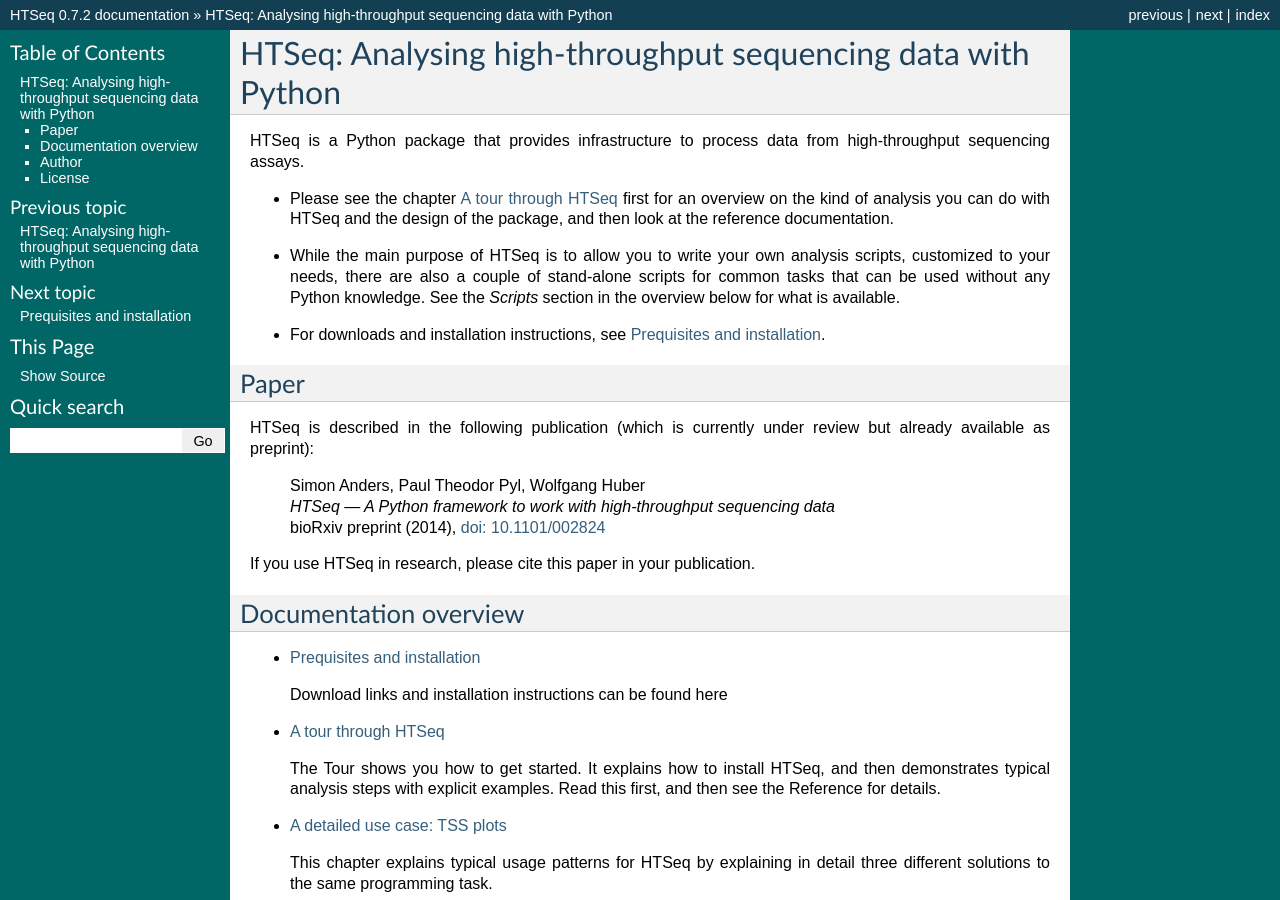
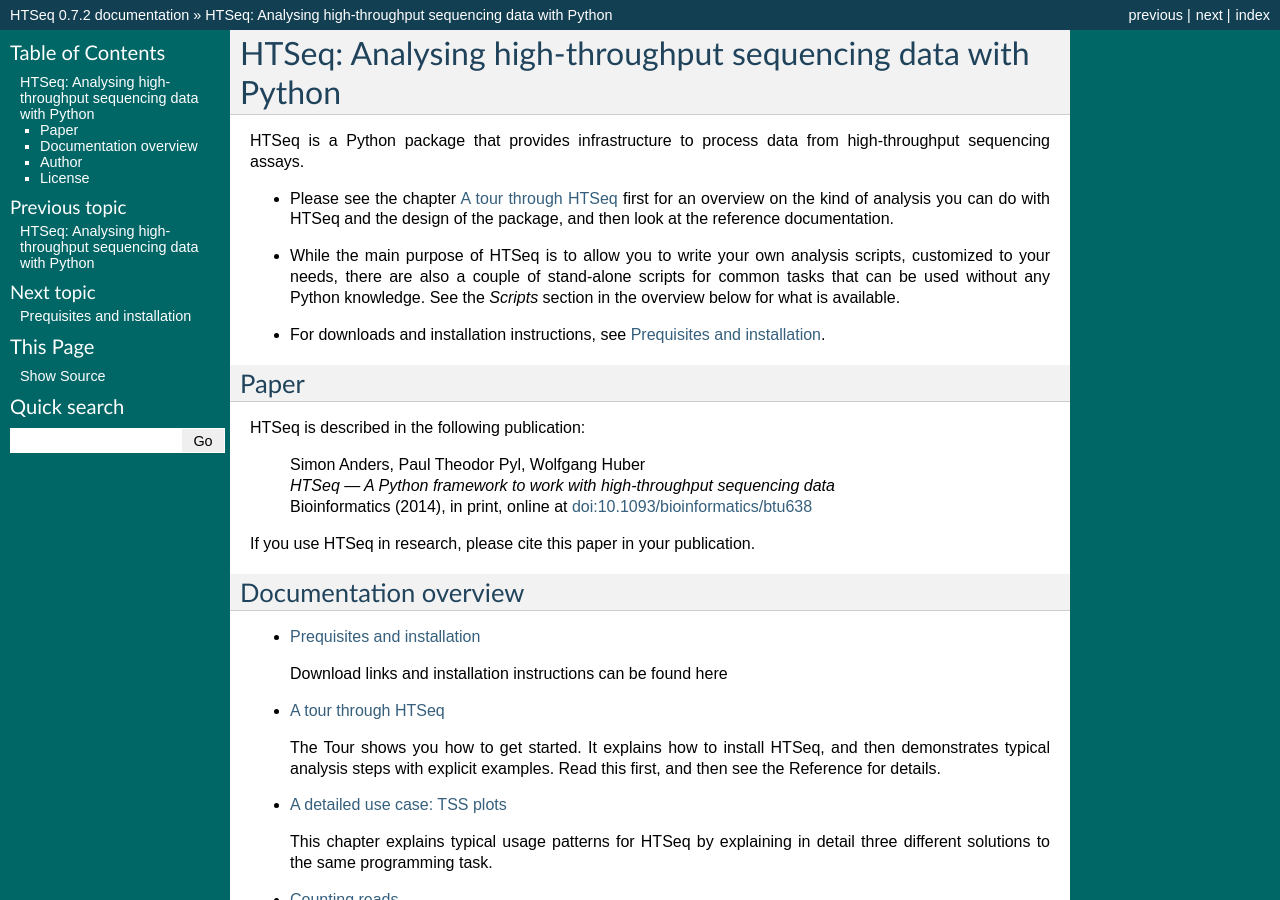
Before and after one commit to simon-anders/htseq, a Sphinx documentation site: the page built from python3/doc/overview.rst, in a window 1280 px wide and 900 px high. Built offline with Sphinx 7.4.7, drawn with Linux system fonts in a browser that asks for light colours.

Commit message:
Updated ref in overview (!)

```diff
--- a/python3/doc/overview.rst
+++ b/python3/doc/overview.rst
@@ -28,14 +28,13 @@ from high-throughput sequencing assays.
 Paper
 =====
 
-HTSeq is described in the following publication (which is currently under review but already
-available as preprint):
+HTSeq is described in the following publication:
 
   | Simon Anders, Paul Theodor Pyl, Wolfgang Huber
   | *HTSeq --- A Python framework to work with high-throughput sequencing data*
-  | bioRxiv preprint (2014), `doi: 10.1101/002824`_
+  | Bioinformatics (2014), in print, online at `doi:10.1093/bioinformatics/btu638`_
 
-.. _`doi: 10.1101/002824`: http://dx.doi.org/10.1101/002824
+.. _`doi:10.1093/bioinformatics/btu638`: https://doi.org/10.1093/bioinformatics/btu638
 
 If you use HTSeq in research, please cite this paper in your publication.
 
```
